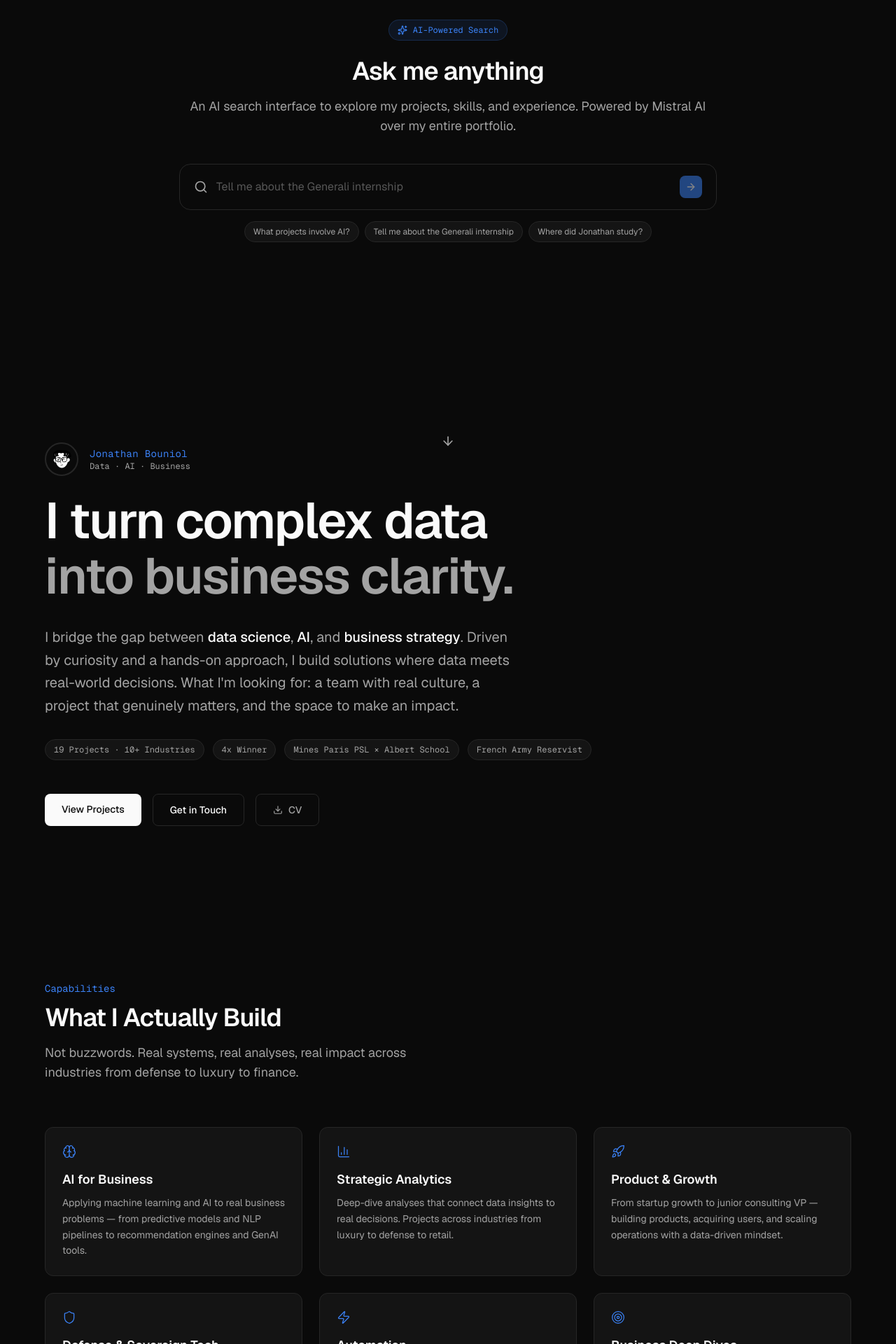
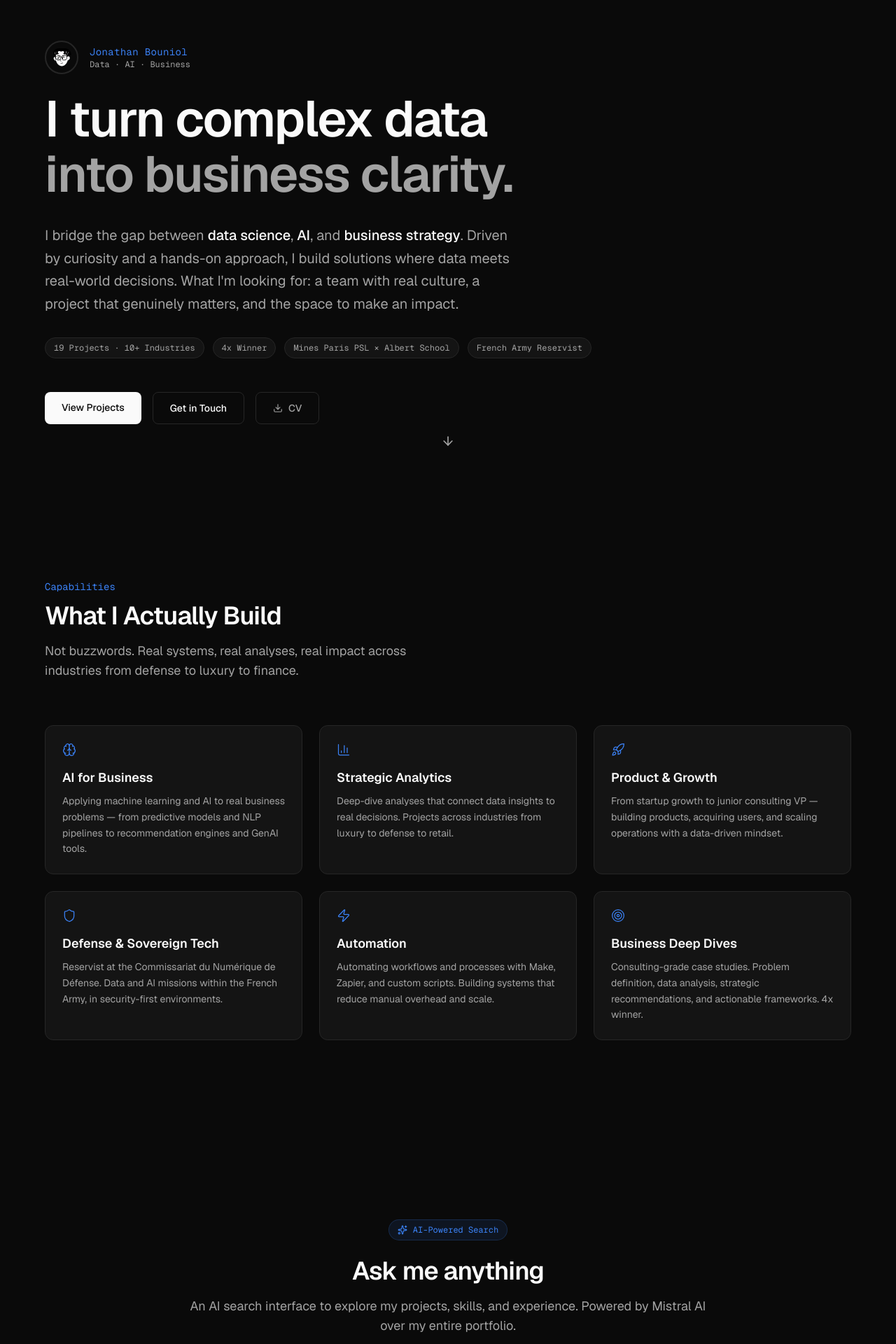
Before and after one commit to jbouniol/portfolio, a Next.js app: page / in a window 1280 px wide. Shown: the part 100-2020 px from the top of the page at 70% size. Built offline with nearby package versions, Linux system fonts and the light colour scheme.

Commit message:
fix: UI/UX AskAI

```diff
--- a/src/app/page.tsx
+++ b/src/app/page.tsx
@@ -22,10 +22,11 @@ export default async function Home() {
   return (
     <>
       <Navigation />
-      <HomeDeferredAI />
+      <HomeDeferredAI mode="modal" />
       <main id="main-content">
         <Hero projectCount={projectCount} winnerCount={winnerCount} />
         <WhatIBuild />
+        <HomeDeferredAI mode="search" />
         <Projects projects={projects} allTags={allTags} />
         <Experience />
         <Research
--- a/src/components/HomeDeferredAI.tsx
+++ b/src/components/HomeDeferredAI.tsx
@@ -10,11 +10,15 @@ const AISearch = dynamic(() => import("@/components/AISearch"), {
   ssr: false,
 });
 
-export default function HomeDeferredAI() {
+export default function HomeDeferredAI({
+  mode = "both",
+}: {
+  mode?: "modal" | "search" | "both";
+}) {
   return (
     <>
-      <HomeCommandModal />
-      <AISearch />
+      {(mode === "modal" || mode === "both") && <HomeCommandModal />}
+      {(mode === "search" || mode === "both") && <AISearch />}
     </>
   );
 }
```
